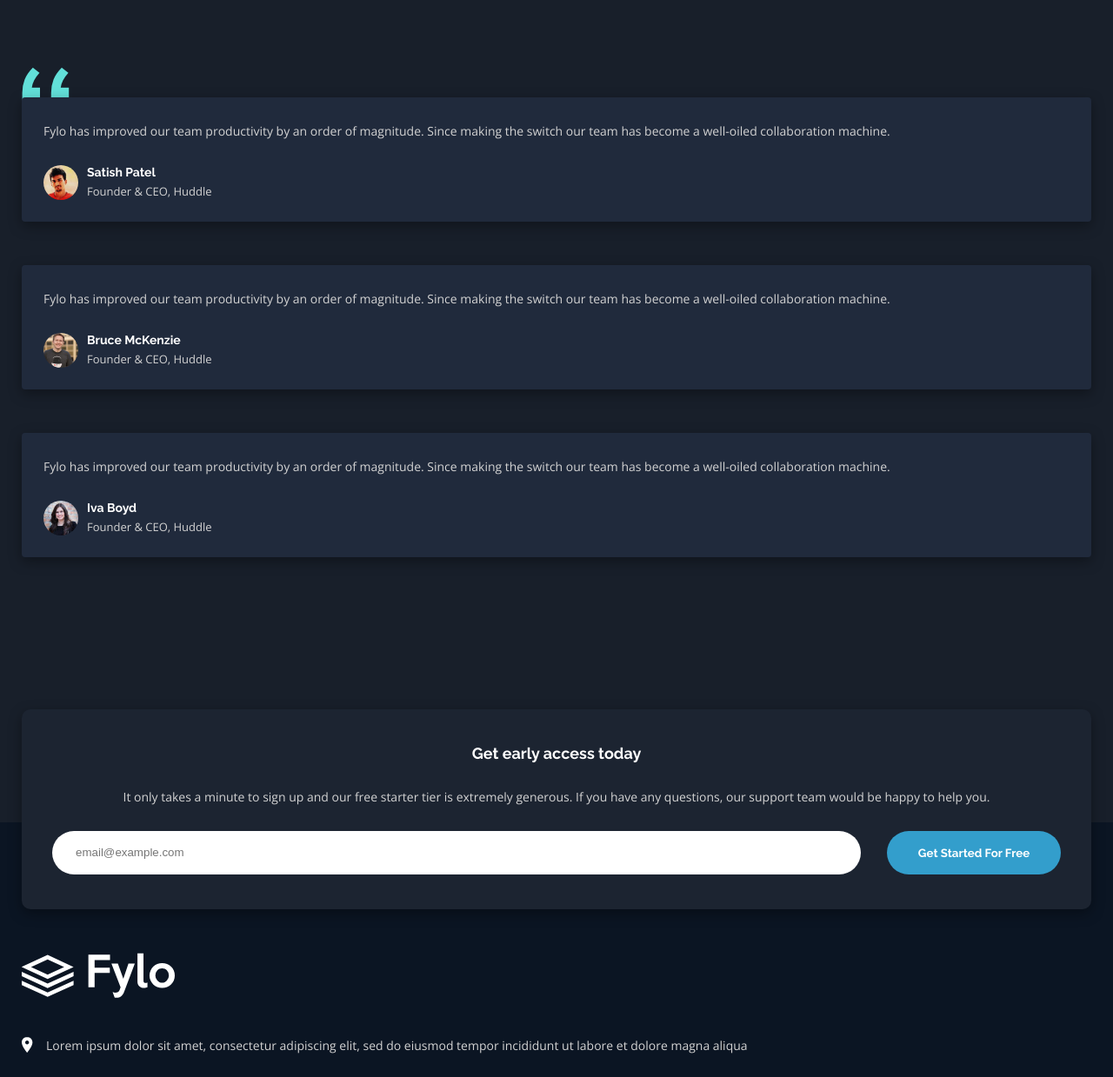
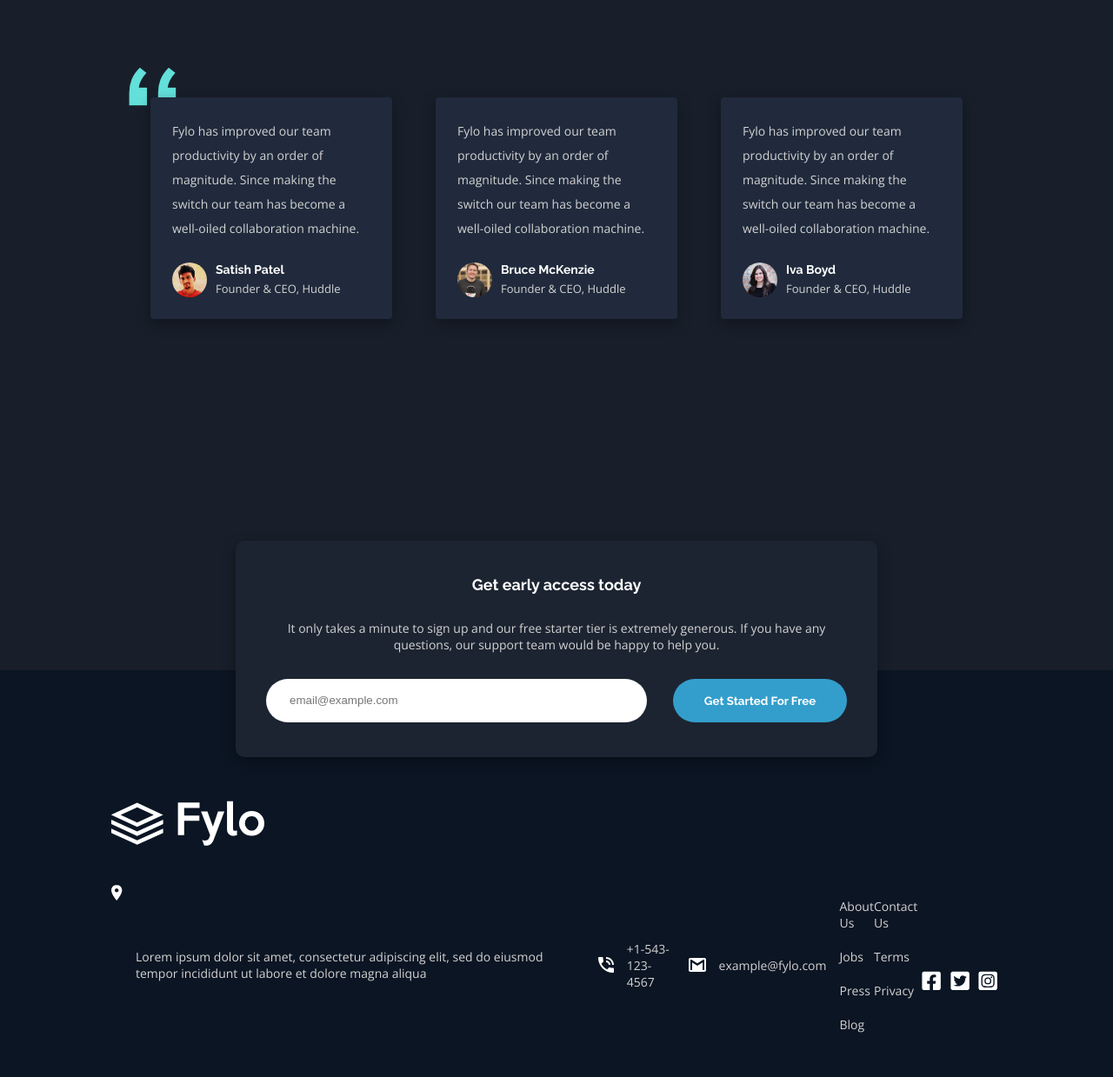
Before and after one commit to ittybe/fylo-landing-page, a website built with webpack: page src/index.html in a window 1280 px wide. Shown: the part 1890-3129 px from the top of the page at 87% size. Built offline with nearby package versions, Linux system fonts and the light colour scheme.

Commit message:
footer unfinished desktop version

```diff
--- a/src/desktop-styles.css
+++ b/src/desktop-styles.css
@@ -44,8 +44,8 @@
         flex-wrap: wrap;
         display: flex;
         justify-content: space-between;
-        margin-left: var(--page-sides-padding-desktop);
-        margin-right:var(--page-sides-padding-desktop);
+        margin-left: var(--sides-padding-desktop);
+        margin-right: var(--sides-padding-desktop);
     }
 
     .advantage {
@@ -63,5 +63,29 @@
         margin-right: 30px;
     }
 
+    .client-testimonials-section {
+        display: flex;
+        flex-direction: row;
+        margin: 80px 10%;
+    }
 
+    .client-testimonial {
+        margin: 25px;
+    }
+
+    .get-early-access {
+        margin-left: var(--sides-padding-desktop);
+        margin-right: var(--sides-padding-desktop);
+    }
+
+    .footer-wrapper {
+        padding-left: 10%;
+        padding-right: 10%;
+        display: flex;
+        flex-direction: column;
+    }
+
+    .contacts {
+        flex-direction: row;
+    }
 }
--- a/src/variables.css
+++ b/src/variables.css
@@ -22,6 +22,6 @@
     --page-sides-padding-mobile: 25px;
     --page-top-bottom-padding-mobile: 15px;
 
-    --page-sides-padding-desktop: 20%;
+    --sides-padding-desktop: 20%;
     /* --page-top-bottom-padding-desktop: 15px; */
 }
```
